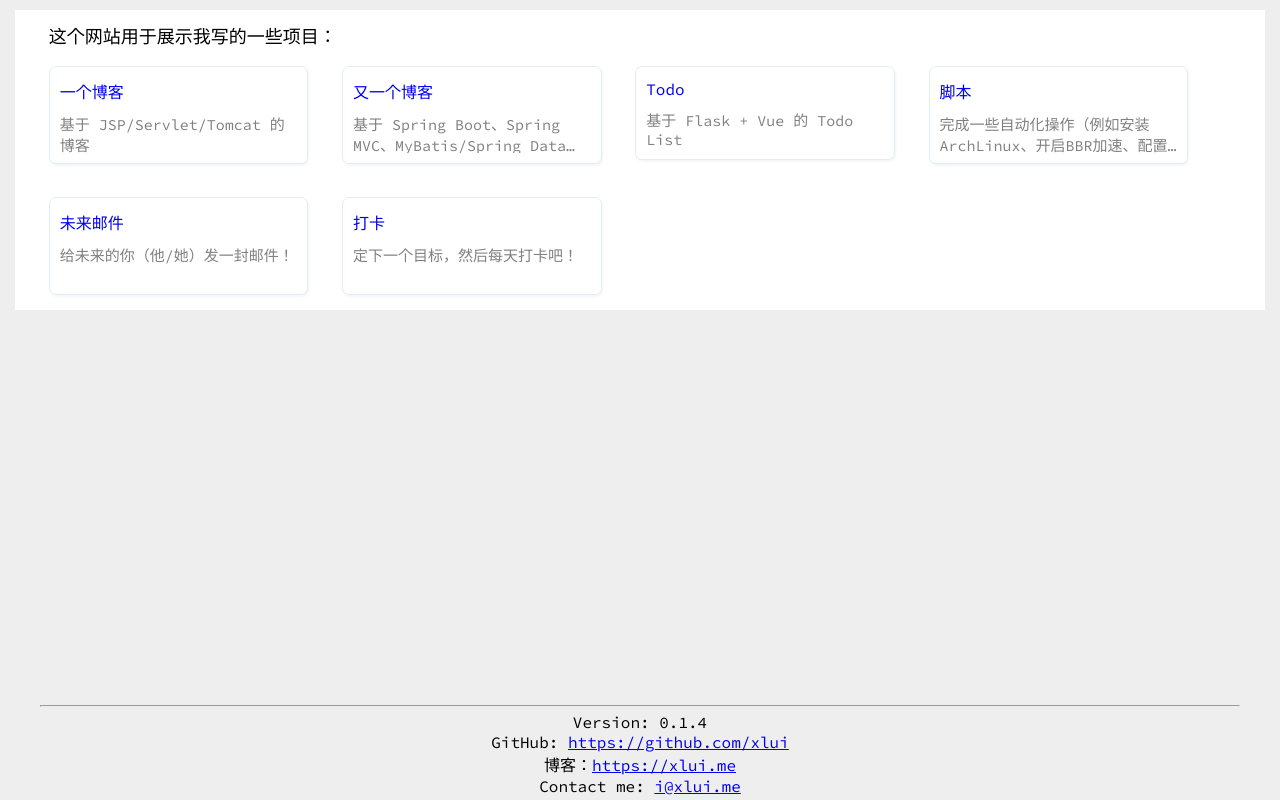
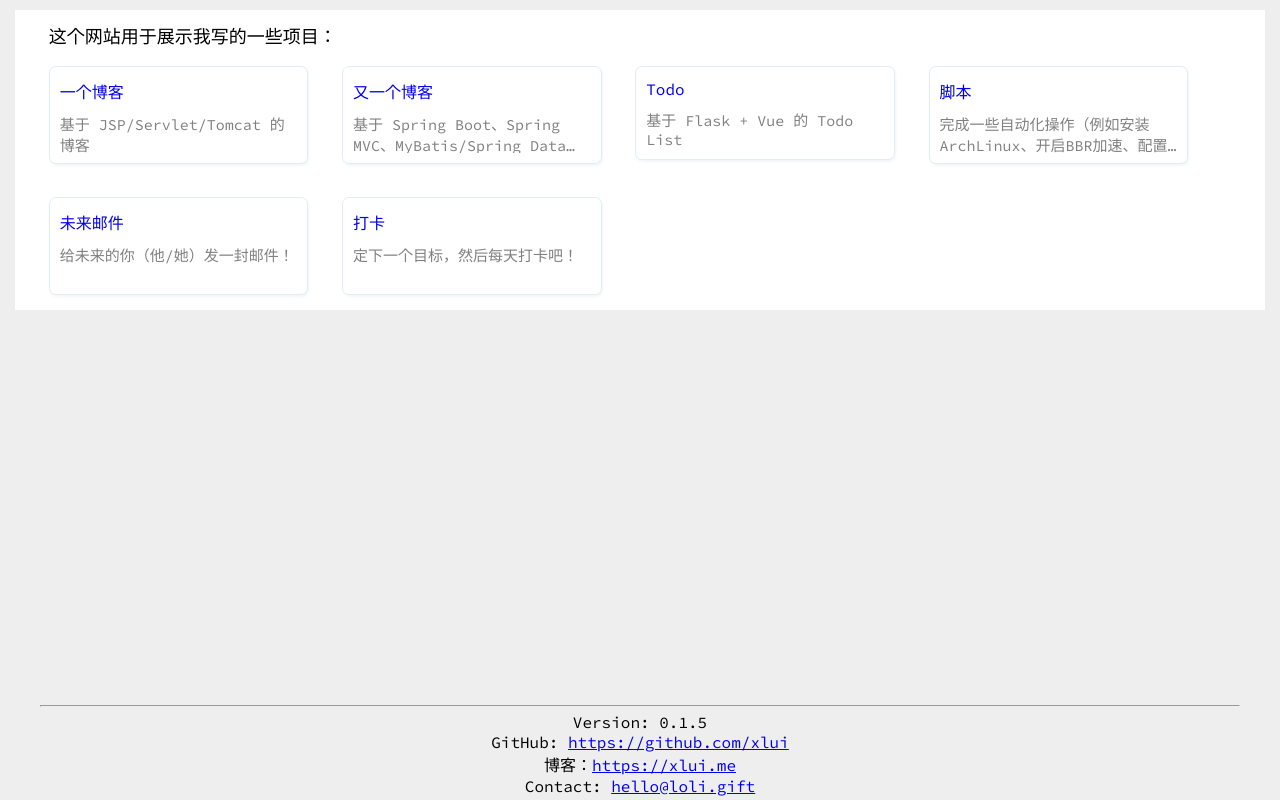
Before and after one commit to xlui/websites, a plain HTML site: page xlui.app/index.html in a window 1280 px wide. Drawn offline with Linux system fonts and the light colour scheme.

Commit message:
Update contact

```diff
--- a/xlui.app/index.html
+++ b/xlui.app/index.html
@@ -61,13 +61,13 @@
 </div>
 <footer>
         <hr>
-        Version: 0.1.4
+        Version: 0.1.5
         <br>
         GitHub: <a href="https://github.com/xlui" target="_blank">https://github.com/xlui</a>
         <br/>
         博客：<a href="https://xlui.me" target="_blank">https://xlui.me</a>
         <br/>
-        Contact me: <a href="mailto:i@xlui.me">i@xlui.me</a>
+        Contact: <a href="mailto:hello@loli.gift">hello@loli.gift</a>
 </footer>
 </body>
 
```
Also changed, not shown: promo.xlui.app/index.html (+1 -1 lines).
